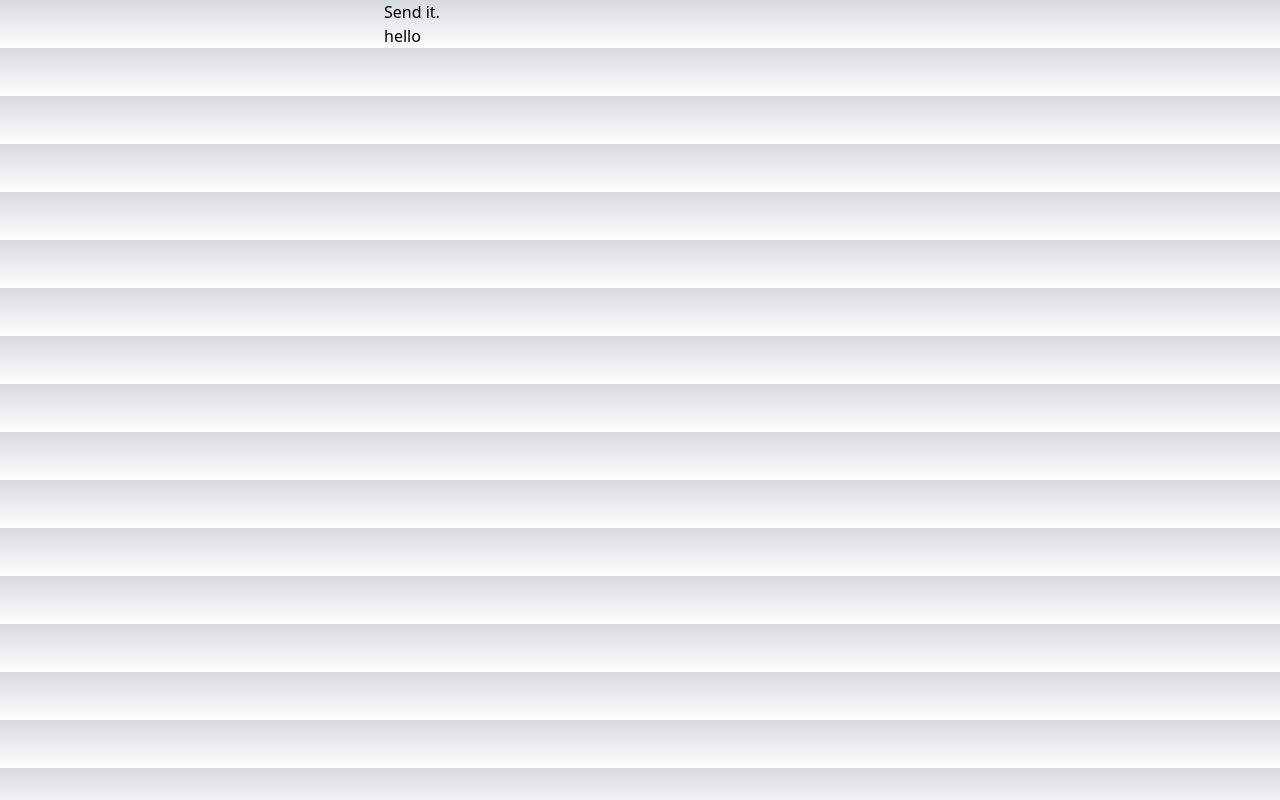
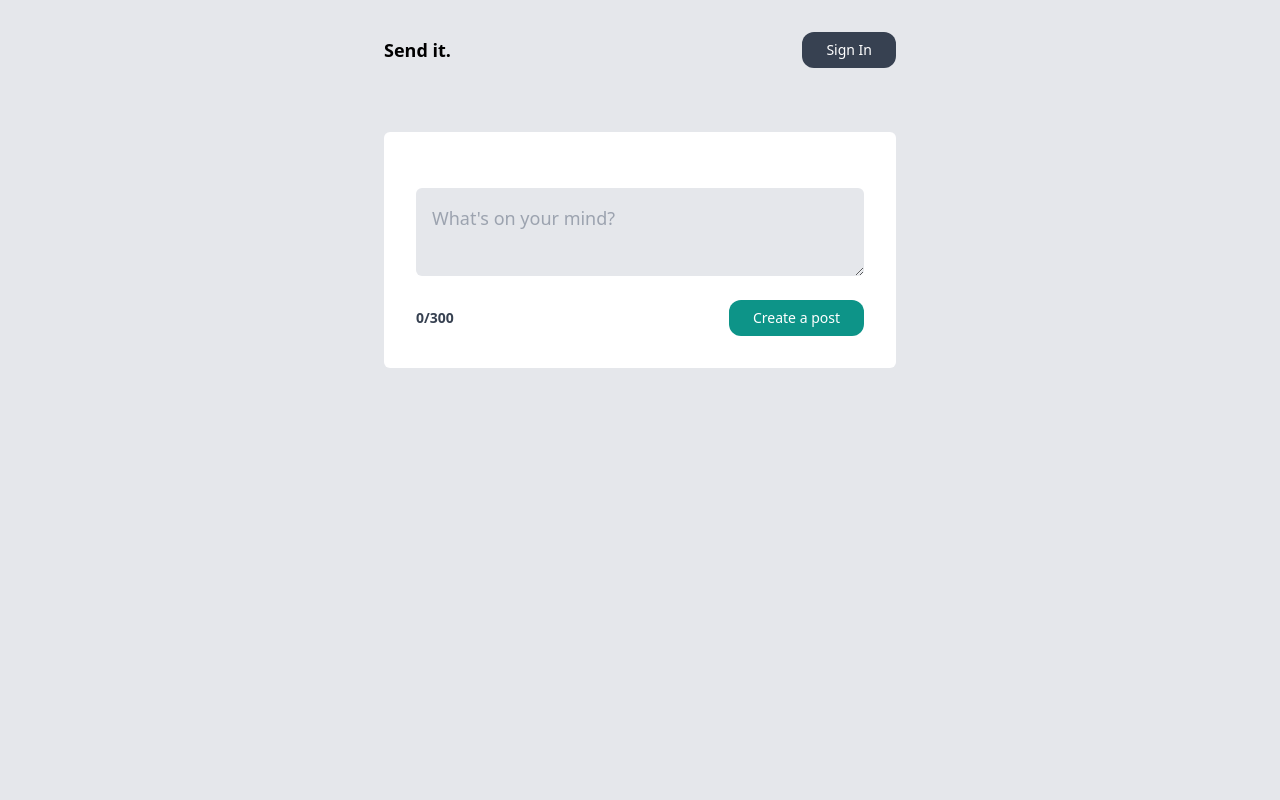
Before and after one commit to bllakcn/postit, a Next.js app: page / in a window 1280 px wide. Built offline with nearby package versions, Linux system fonts and the light colour scheme; no server answers.

Commit message:
Implement google Auth

```diff
--- /dev/null
+++ b/app/auth/Logged.tsx
@@ -0,0 +1,31 @@
+"use client";
+import { signOut } from "next-auth/react";
+
+import Image from "next/image";
+import Link from "next/link";
+
+type LoggedProps = {
+  image: string;
+};
+
+export default function Logged({ image }: LoggedProps) {
+  return (
+    <li className="list-none flex items-center gap-6">
+      <button
+        className="text-sm bg-gray-700 text-white py-2 px-6 rounded-xl disabled:opacity-25"
+        onClick={() => signOut()}
+      >
+        Sign Out
+      </button>
+      <Link href={"/dashboard"}>
+        <Image
+          src={image}
+          alt="profile"
+          width={40}
+          height={40}
+          className="rounded-full"
+        />
+      </Link>
+    </li>
+  );
+}
--- /dev/null
+++ b/app/auth/Login.tsx
@@ -0,0 +1,16 @@
+"use client";
+
+import { signIn } from "next-auth/react";
+
+export default function Login() {
+  return (
+    <li className="list-none">
+      <button
+        className="text-sm bg-gray-700 text-white py-2 px-6 rounded-xl disabled:opacity-25"
+        onClick={() => signIn()}
+      >
+        Sign In
+      </button>
+    </li>
+  );
+}
--- a/app/auth/Nav.tsx
+++ b/app/auth/Nav.tsx
@@ -1,11 +1,24 @@
 import Link from "next/link";
+import Login from "./Login";
+import Logged from "./Logged";
 
-export default async function Nav(){
+import { getServerSession } from "next-auth/next";
+import { authOptions } from "../../pages/api/auth/[...nextauth]";
+
+export default async function Nav() {
+  const session = await getServerSession(authOptions);
   return (
-    <nav>
-      <Link href={'/'}>
-        <h1>Send it.</h1>
+    <nav className="flex justify-between items-center py-8">
+      <Link href={"/"}>
+        <h1 className="font-bold text-lg">Send it.</h1>
       </Link>
+      <ul className="flex items-center gap-6">
+        {!session?.user ? (
+          <Login />
+        ) : (
+          <Logged image={session.user?.image || ""} />
+        )}
+      </ul>
     </nav>
-  )
+  );
 }
--- /dev/null
+++ b/app/auth/QueryWrapper.tsx
@@ -0,0 +1,15 @@
+"use client";
+
+import {
+  QueryClient,
+  QueryClientProvider,
+  QueryClientProviderProps,
+} from "@tanstack/react-query";
+
+const queryClient = new QueryClient();
+
+export default function QueryWrapper({ children }: QueryClientProviderProps) {
+  return (
+    <QueryClientProvider client={queryClient}>{children}</QueryClientProvider>
+  );
+}
--- /dev/null
+++ b/app/components/AddPost.tsx
@@ -0,0 +1,38 @@
+"use client";
+import { useState } from "react";
+import { useMutation, useQueryClient } from "@tanstack/react-query";
+
+export default function AddPost() {
+  const [title, setTitle] = useState("");
+  const [disabled, setDisabled] = useState(false);
+
+  //create a post
+
+  return (
+    <form className="bg-white my-8 p-8 rounded-md">
+      <div className="flex flex-col my-4">
+        <textarea
+          onChange={(e) => setTitle(e.target.value)}
+          name="title"
+          value={title}
+          placeholder={"What's on your mind?"}
+          className="p-4 text-lg rounded-md my-2 bg-gray-200 "
+        ></textarea>
+      </div>
+      <div className={`flex items-center justify-between gap-2`}>
+        <p
+          className={`font-bold text-sm ${
+            title.length > 300 ? "text-red-700" : "text-gray-700"
+          }`}
+        >{`${title.length}/300`}</p>
+        <button
+          disabled={disabled}
+          className="text-sm bg-teal-600 text-white py-2 px-6 rounded-xl disabled:opacity-25"
+          type="submit"
+        >
+          Create a post
+        </button>
+      </div>
+    </form>
+  );
+}
--- a/app/globals.css
+++ b/app/globals.css
@@ -5,9 +5,9 @@
 :root {
   --max-width: 1100px;
   --border-radius: 12px;
-  --font-mono: ui-monospace, Menlo, Monaco, 'Cascadia Mono', 'Segoe UI Mono',
-    'Roboto Mono', 'Oxygen Mono', 'Ubuntu Monospace', 'Source Code Pro',
-    'Fira Mono', 'Droid Sans Mono', 'Courier New', monospace;
+  --font-mono: ui-monospace, Menlo, Monaco, "Cascadia Mono", "Segoe UI Mono",
+    "Roboto Mono", "Oxygen Mono", "Ubuntu Monospace", "Source Code Pro",
+    "Fira Mono", "Droid Sans Mono", "Courier New", monospace;
 
   --foreground-rgb: 0, 0, 0;
   --background-start-rgb: 214, 219, 220;
@@ -82,30 +82,7 @@
   padding: 0;
   margin: 0;
 }
-
-html,
-body {
-  max-width: 100vw;
-  overflow-x: hidden;
-}
-
-body {
-  color: rgb(var(--foreground-rgb));
-  background: linear-gradient(
-      to bottom,
-      transparent,
-      rgb(var(--background-end-rgb))
-    )
-    rgb(var(--background-start-rgb));
-}
-
 a {
   color: inherit;
   text-decoration: none;
 }
-
-@media (prefers-color-scheme: dark) {
-  html {
-    color-scheme: dark;
-  }
-}
--- a/app/layout.jsx
+++ b/app/layout.jsx
@@ -1,7 +1,9 @@
 import "./globals.css";
 
 import Nav from "./auth/Nav";
-import { Roboto } from "@next/font/google";
+import { Roboto } from "next/font/google";
+
+import QueryWrapper from "./auth/QueryWrapper";
 
 const roboto = Roboto({
   subsets: ["latin"],
@@ -17,9 +19,11 @@ export const metadata = {
 export default function RootLayout({ children }) {
   return (
     <html lang="en">
-      <body className="mx-4 md:mx-48 xl:mx-96">
-        <Nav />
-        {children}
+      <body className={`mx-4 md:mx-48 xl:mx-96 ${roboto.variable} bg-gray-200`}>
+        <QueryWrapper>
+          <Nav />
+          {children}
+        </QueryWrapper>
       </body>
     </html>
   );
--- a/app/page.tsx
+++ b/app/page.tsx
@@ -1,5 +1,7 @@
+"use client";
+
+import AddPost from "./components/AddPost";
+
 export default function Home() {
-  return (
-    <div>hello</div>
-  )
+  return <AddPost />;
 }
--- a/next.config.js
+++ b/next.config.js
@@ -3,6 +3,9 @@ const nextConfig = {
   experimental: {
     appDir: true,
   },
-}
+  images: {
+    domains: ["lh3.googleusercontent.com"],
+  },
+};
 
-module.exports = nextConfig
+module.exports = nextConfig;
--- a/pages/api/auth/[...nextauth].js
+++ b/pages/api/auth/[...nextauth].js
@@ -1,15 +1,19 @@
-import NextAuth from "next-auth"
-import GoogleProvider from 'next-auth/providers/google'
-import { PrismaAdapter } from "@next-auth/prisma-adapter"
-import prisma from '../../../prisma/client'
+import NextAuth from "next-auth";
+import GoogleProvider from "next-auth/providers/google";
+import { PrismaAdapter } from "@next-auth/prisma-adapter";
+import prisma from "../../../prisma/client";
 
+const adapter = PrismaAdapter(prisma);
 
-export default NextAuth({
+export const authOptions = {
   adapter: PrismaAdapter(prisma),
+  secret: process.env.AUTH_SECRET,
   providers: [
     GoogleProvider({
       clientId: process.env.GOOGLE_CLIENT_ID,
       clientSecret: process.env.GOOGLE_CLIENT_SECRET,
     }),
   ],
-})
+};
+
+export default NextAuth(authOptions);
```
Also changed, not shown: package.json (+5 -4 lines), 1 other file (tests, documents, lock files or other folders).
